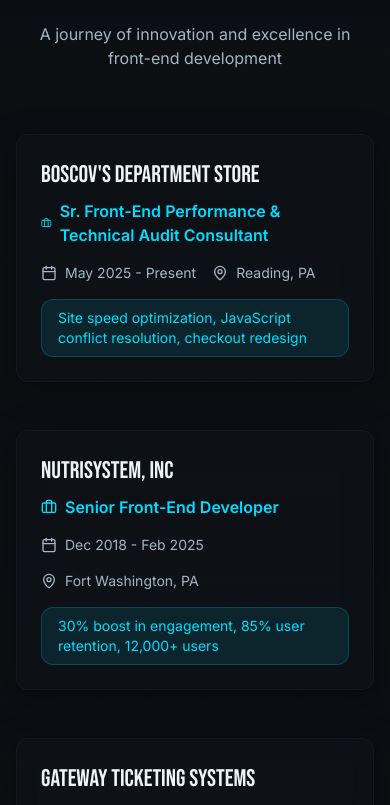
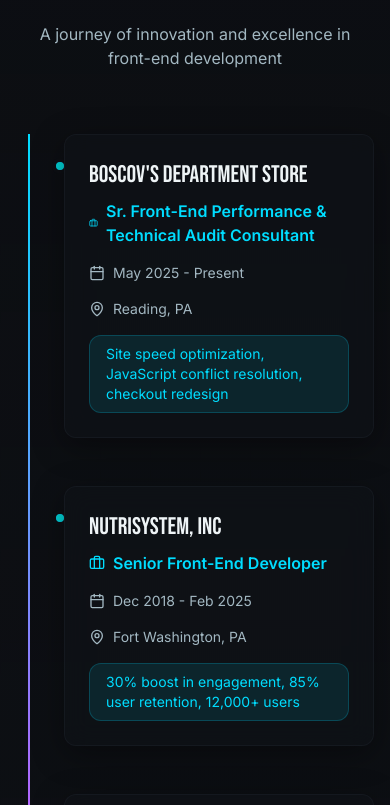
Before and after one commit to leviduncan/darrin-duncan-nexus, a React (Vite) app: page / in a window 390 px wide. Shown: the part 4420-5225 px from the top of the page. Built offline with nearby package versions, Linux system fonts and the light colour scheme; the HTML template or start-up script is replaced by a standard one.

Commit message:
Refactor: Adjust Experience timeline layout

```diff
--- a/src/components/Experience.tsx
+++ b/src/components/Experience.tsx
@@ -71,9 +71,9 @@ const Experience = () => {
           </div>
 
           {/* Timeline */}
-          <div className="relative">
+          <div className="relative pl-8 md:pl-0">
             {/* Center Line */}
-            <div className="hidden md:block absolute left-1/2 transform -translate-x-1/2 w-0.5 h-full bg-gradient-to-b from-primary via-accent to-secondary" />
+            <div className="absolute left-3 md:left-1/2 md:transform md:-translate-x-1/2 w-0.5 h-full bg-gradient-to-b from-primary via-accent to-secondary" />
 
             {/* Experience Items */}
             <div className="space-y-12">
@@ -86,11 +86,11 @@ const Experience = () => {
                   style={{ animationDelay: `${index * 0.15}s` }}
                 >
                   {/* Timeline Dot */}
-                  <div className="hidden md:block absolute left-1/2 top-6 transform -translate-x-1/2 w-4 h-4 rounded-full bg-primary border-4 border-background shadow-glow-sm animate-glow-pulse" />
+                  <div className="absolute left-3 md:left-1/2 top-6 transform -translate-x-1/2 md:transform md:-translate-x-1/2 w-4 h-4 rounded-full bg-primary border-4 border-background shadow-glow-sm animate-glow-pulse" />
 
                   {/* Content Card */}
-                  <div className={`glass-card p-6 rounded-xl hover:scale-105 hover:shadow-glow-md transition-all duration-300 group ${
-                    exp.side === "left" ? "md:mr-8" : "md:ml-8"
+                  <div className={`glass-card p-6 rounded-xl hover:scale-105 hover:shadow-glow-md transition-all duration-300 group ml-4 ${
+                    exp.side === "left" ? "md:mr-8 md:ml-0" : "md:ml-8"
                   }`}>
                     {/* Company & Role */}
                     <div className="space-y-2 mb-4">
```
